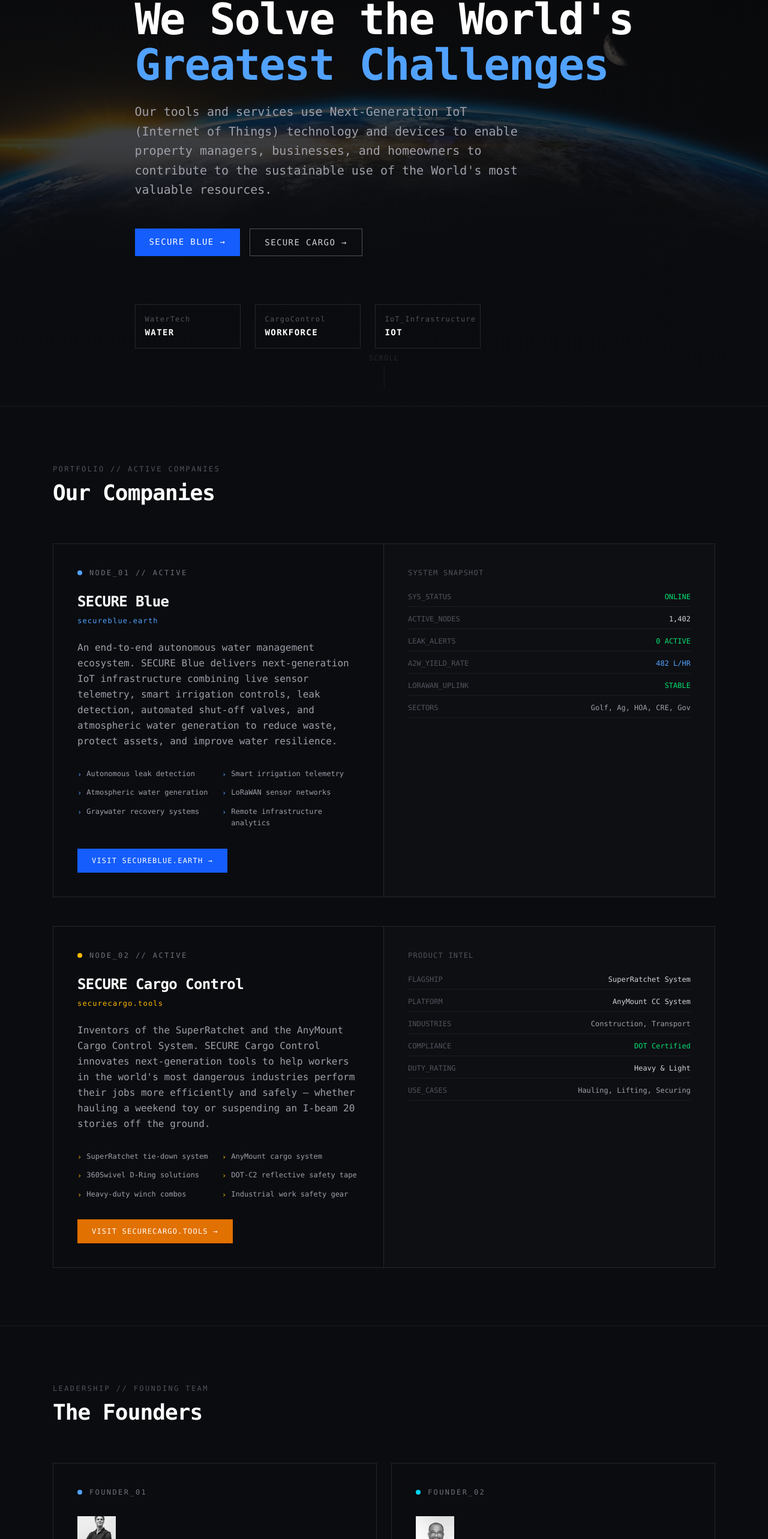
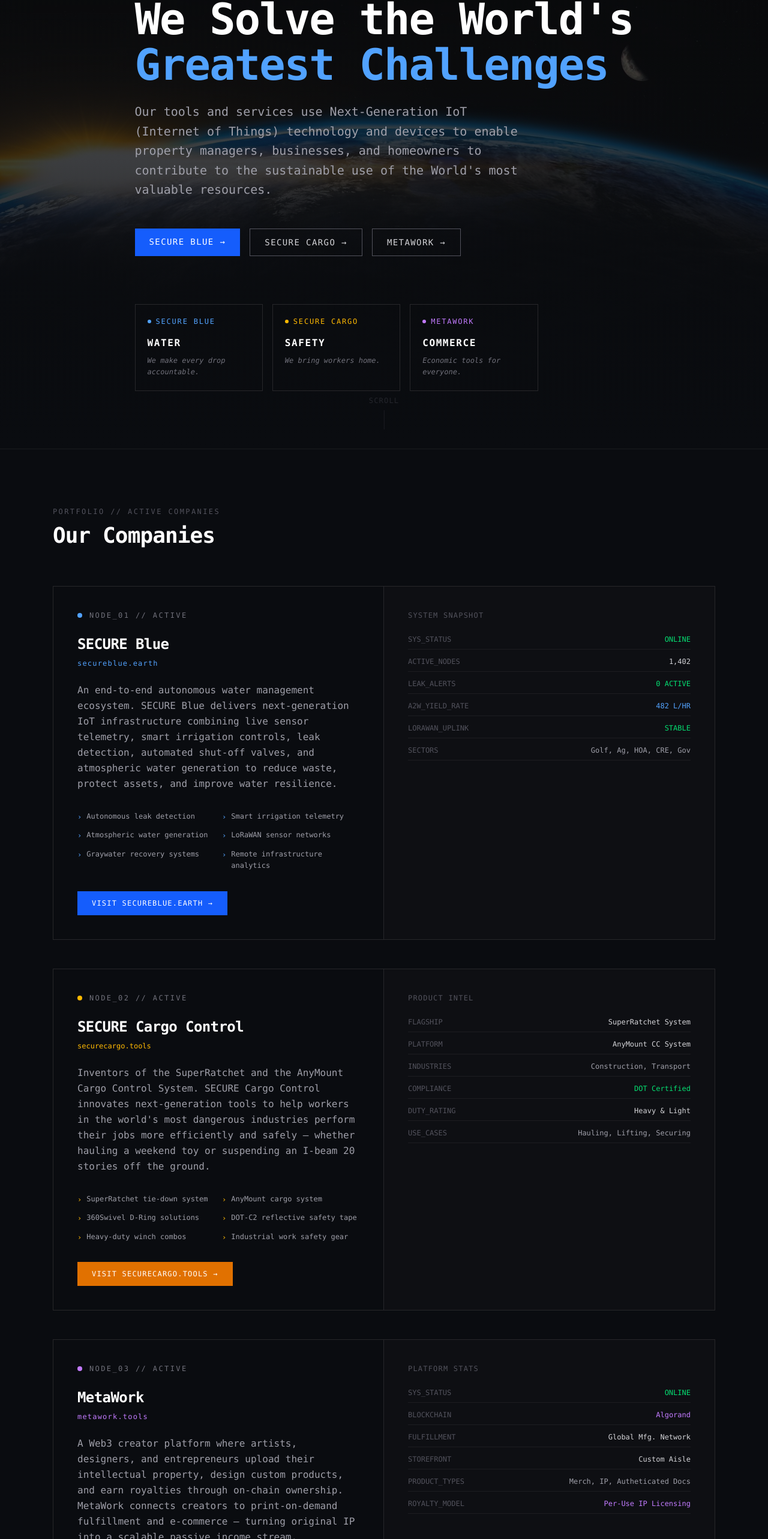
Before and after one commit to securetoolcompany/secure-tool-co, a Next.js app: page / in a window 1280 px wide. Shown: the part 205-2771 px from the top of the page at 60% size. Built offline with nearby package versions, Linux system fonts and the light colour scheme.

Commit message:
add metawork

```diff
--- a/app/page.tsx
+++ b/app/page.tsx
@@ -69,17 +69,54 @@
             >
               SECURE Cargo →
             </a>
+            <a
+              href="https://metawork.tools"
+              target="_blank"
+              rel="noopener noreferrer"
+              className="px-6 py-3 border border-zinc-600 hover:border-purple-500 text-zinc-300 hover:text-purple-300 text-sm tracking-widest uppercase transition-colors"
+            >
+              MetaWork →
+            </a>
           </div>
 
-          <div className="mt-20 grid grid-cols-3 gap-6 max-w-xl">
+           <div className="mt-20 grid grid-cols-1 sm:grid-cols-3 gap-4 max-w-2xl">
             {[
-              { label: "WATER",     tag: "WaterTech" },
-              { label: "WORKFORCE", tag: "CargoControl" },
-              { label: "IOT",       tag: "IoT_Infrastructure" },
+              {
+                challenge: "WATER",
+                mission:   "We make every drop accountable.",
+                company:   "SECURE Blue",
+                color:     "text-blue-400",
+                dot:       "bg-blue-400",
+                border:    "hover:border-blue-900",
+              },
+              {
+                challenge: "SAFETY",
+                mission:   "We bring workers home.",
+                company:   "SECURE Cargo",
+                color:     "text-amber-400",
+                dot:       "bg-amber-400",
+                border:    "hover:border-amber-900",
+              },
+              {
+                challenge: "COMMERCE",
+                mission:   "Economic tools for everyone.",
+                company:   "MetaWork",
+                color:     "text-purple-400",
+                dot:       "bg-purple-400",
+                border:    "hover:border-purple-900",
+              },
             ].map((item) => (
-              <div key={item.label} className="border border-zinc-800 p-4">
-                <div className="text-xs text-zinc-600 tracking-widest mb-1">{item.tag}</div>
-                <div className="text-white text-sm font-bold tracking-widest">{item.label}</div>
+              <div key={item.challenge} className={`border border-zinc-800 ${item.border} transition-colors p-5`}>
+                <div className="flex items-center gap-2 mb-4">
+                  <span className={`inline-block w-1.5 h-1.5 rounded-full ${item.dot}`} />
+                  <span className={`text-xs tracking-[0.15em] uppercase ${item.color}`}>{item.company}</span>
+                </div>
+                <div className="text-white text-base font-bold tracking-widest uppercase mb-2">
+                  {item.challenge}
+                </div>
+                <div className="text-zinc-500 text-xs leading-relaxed italic">
+                  {item.mission}
+                </div>
               </div>
             ))}
           </div>
@@ -147,11 +184,11 @@
                 <div className="text-xs tracking-widest text-zinc-600 mb-6 uppercase">System Snapshot</div>
                 <div className="space-y-3 font-mono text-xs">
                   {[
-                    { key: "SYS_STATUS",     val: "ONLINE",           color: "text-green-400" },
-                    { key: "ACTIVE_NODES",   val: "1,402",            color: "text-zinc-300"  },
-                    { key: "LEAK_ALERTS",    val: "0 ACTIVE",         color: "text-green-400" },
-                    { key: "A2W_YIELD_RATE", val: "482 L/HR",         color: "text-blue-400"  },
-                    { key: "LORAWAN_UPLINK", val: "STABLE",           color: "text-green-400" },
+                    { key: "SYS_STATUS",     val: "ONLINE",                color: "text-green-400" },
+                    { key: "ACTIVE_NODES",   val: "1,402",                 color: "text-zinc-300"  },
+                    { key: "LEAK_ALERTS",    val: "0 ACTIVE",              color: "text-green-400" },
+                    { key: "A2W_YIELD_RATE", val: "482 L/HR",              color: "text-blue-400"  },
+                    { key: "LORAWAN_UPLINK", val: "STABLE",                color: "text-green-400" },
                     { key: "SECTORS",        val: "Golf, Ag, HOA, CRE, Gov", color: "text-zinc-400" },
                   ].map(({ key, val, color }) => (
                     <div key={key} className="flex justify-between items-center border-b border-zinc-800/60 pb-2">
@@ -165,7 +202,7 @@
           </div>
 
           {/* SECURE Cargo Control */}
-          <div className="border border-zinc-800 hover:border-zinc-600 transition-colors">
+          <div className="mb-12 border border-zinc-800 hover:border-zinc-600 transition-colors">
             <div className="grid md:grid-cols-2 gap-0">
               <div className="p-10 border-b md:border-b-0 md:border-r border-zinc-800">
                 <div className="flex items-center gap-3 mb-6">
@@ -173,7 +210,7 @@
                   <span className="text-xs tracking-[0.2em] text-zinc-500 uppercase">NODE_02 // ACTIVE</span>
                 </div>
                 <h3 className="text-2xl font-bold text-white tracking-tight mb-2">SECURE Cargo Control</h3>
-                <div className="text-xs text-amber-400 tracking-widest mb-6">securecargo.tools</div>
+                <div className="text-xs text-amber-400 tracking-widests mb-6">securecargo.tools</div>
                 <p className="text-zinc-400 leading-relaxed mb-8">
                   Inventors of the SuperRatchet and the AnyMount Cargo Control System. SECURE Cargo
                   Control innovates next-generation tools to help workers in the world&apos;s most dangerous
@@ -208,11 +245,11 @@
                 <div className="text-xs tracking-widest text-zinc-600 mb-6 uppercase">Product Intel</div>
                 <div className="space-y-3 font-mono text-xs">
                   {[
-                    { key: "FLAGSHIP",     val: "SuperRatchet System",   color: "text-zinc-300"  },
-                    { key: "PLATFORM",     val: "AnyMount CC System",    color: "text-zinc-300"  },
-                    { key: "INDUSTRIES",   val: "Construction, Transport", color: "text-zinc-400" },
-                    { key: "COMPLIANCE",   val: "DOT Certified",          color: "text-green-400" },
-                    { key: "DUTY_RATING",  val: "Heavy & Light",          color: "text-zinc-300"  },
+                    { key: "FLAGSHIP",     val: "SuperRatchet System",      color: "text-zinc-300"  },
+                    { key: "PLATFORM",     val: "AnyMount CC System",       color: "text-zinc-300"  },
+                    { key: "INDUSTRIES",   val: "Construction, Transport",   color: "text-zinc-400"  },
+                    { key: "COMPLIANCE",   val: "DOT Certified",             color: "text-green-400" },
+                    { key: "DUTY_RATING",  val: "Heavy & Light",             color: "text-zinc-300"  },
                     { key: "USE_CASES",    val: "Hauling, Lifting, Securing", color: "text-zinc-400" },
                   ].map(({ key, val, color }) => (
                     <div key={key} className="flex justify-between items-center border-b border-zinc-800/60 pb-2">
@@ -224,6 +261,68 @@
               </div>
             </div>
           </div>
+
+          {/* MetaWork */}
+          <div className="border border-zinc-800 hover:border-zinc-600 transition-colors">
+            <div className="grid md:grid-cols-2 gap-0">
+              <div className="p-10 border-b md:border-b-0 md:border-r border-zinc-800">
+                <div className="flex items-center gap-3 mb-6">
+                  <span className="inline-block w-2 h-2 rounded-full bg-purple-400" />
+                  <span className="text-xs tracking-[0.2em] text-zinc-500 uppercase">NODE_03 // ACTIVE</span>
+                </div>
+                <h3 className="text-2xl font-bold text-white tracking-tight mb-2">MetaWork</h3>
+                <div className="text-xs text-purple-400 tracking-widest mb-6">metawork.tools</div>
+                <p className="text-zinc-400 leading-relaxed mb-8">
+                  A Web3 creator platform where artists, designers, and entrepreneurs upload their
+                  intellectual property, design custom products, and earn royalties through on-chain
+                  ownership. MetaWork connects creators to print-on-demand fulfillment and e-commerce
+                  — turning original IP into a scalable passive income stream.
+                </p>
+                <div className="grid grid-cols-2 gap-3 mb-8">
+                  {[
+                    "IP upload & on-chain ownership",
+                    "Custom product design canvas",
+                    "Algorand blockchain royalties",
+                    "Print-on-demand fulfillment",
+                    "Creator earnings dashboard",
+                    "Customized Aisles to display Products/IP",
+                  ].map((feat) => (
+                    <div key={feat} className="flex items-start gap-2">
+                      <span className="text-purple-400 text-xs mt-0.5">›</span>
+                      <span className="text-zinc-400 text-xs leading-relaxed">{feat}</span>
+                    </div>
+                  ))}
+                </div>
+                <a
+                  href="https://metawork.tools"
+                  target="_blank"
+                  rel="noopener noreferrer"
+                  className="inline-flex items-center gap-2 px-6 py-3 bg-purple-700 hover:bg-purple-600 text-white text-xs tracking-widest uppercase transition-colors"
+                >
+                  VISIT METAWORK.TOOLS →
+                </a>
+              </div>
+              <div className="p-10 bg-zinc-900/30">
+                <div className="text-xs tracking-widest text-zinc-600 mb-6 uppercase">Platform Stats</div>
+                <div className="space-y-3 font-mono text-xs">
+                  {[
+                    { key: "SYS_STATUS",    val: "ONLINE",                color: "text-green-400"  },
+                    { key: "BLOCKCHAIN",    val: "Algorand",              color: "text-purple-400" },
+                    { key: "FULFILLMENT",   val: "Global Mfg. Network",   color: "text-zinc-300"   },
+                    { key: "STOREFRONT",    val: "Custom Aisle",          color: "text-zinc-300"   },
+                    { key: "PRODUCT_TYPES", val: "Merch, IP, Autheticated Docs",  color: "text-zinc-400"   },
+                    { key: "ROYALTY_MODEL", val: "Per-Use IP Licensing",  color: "text-purple-400" },
+                  ].map(({ key, val, color }) => (
+                    <div key={key} className="flex justify-between items-center border-b border-zinc-800/60 pb-2">
+                      <span className="text-zinc-600">{key}</span>
+                      <span className={color}>{val}</span>
+                    </div>
+                  ))}
+                </div>
+              </div>
+            </div>
+          </div>
+
         </div>
       </section>
 
@@ -270,7 +369,7 @@
                 ].map(({ k, v }) => (
                   <div key={k} className="flex justify-between border-b border-zinc-800/60 pb-2">
                     <span className="text-zinc-600">{k}</span>
-                    <span className="text-zinc-300 text-right">{v}</span>
+                    <span className="text-zinc-300">{v}</span>
                   </div>
                 ))}
               </div>
@@ -293,9 +392,9 @@
               <div className="text-xs text-cyan-400 tracking-widest mb-6">CO-FOUNDER // SECURE TOOL CO.</div>
               <p className="text-zinc-400 text-sm leading-relaxed mb-6">
                 Inventor and technical founder. Scott built the AnyMount Cargo Control System,
-                assembled the IoT infrastructure stack behind SECURE Blue and pioneers the
+                assembled the IoT infrastructure stack behind SECURE Blue, and pioneers the
                 use of LoRaWAN networks for water management. He has a rare talent for turning
-                client pains and real-world problems into scalable product lines.
+                real-world problems into scalable product lines.
               </p>
               <div className="space-y-2 font-mono text-xs">
                 {[
@@ -306,7 +405,7 @@
                 ].map(({ k, v }) => (
                   <div key={k} className="flex justify-between border-b border-zinc-800/60 pb-2">
                     <span className="text-zinc-600">{k}</span>
-                    <span className="text-zinc-300 text-right">{v}</span>
+                    <span className="text-zinc-300">{v}</span>
                   </div>
                 ))}
               </div>
@@ -328,9 +427,10 @@
             <div className="text-zinc-700 text-xs mt-2">TUCSON, AZ // EST. 2025</div>
           </div>
           <div className="flex flex-col gap-3 text-xs">
-            <div className="flex gap-6 text-zinc-500">
-              <a href="https://secureblue.earth"   target="_blank" rel="noopener noreferrer" className="hover:text-blue-400 transition-colors tracking-widest uppercase">SECURE Blue</a>
-              <a href="https://securecargo.tools"  target="_blank" rel="noopener noreferrer" className="hover:text-amber-400 transition-colors tracking-widest uppercase">SECURE Cargo</a>
+            <div className="flex flex-wrap gap-6 text-zinc-500">
+              <a href="https://secureblue.earth"  target="_blank" rel="noopener noreferrer" className="hover:text-blue-400 transition-colors tracking-widest uppercase">SECURE Blue</a>
+              <a href="https://securecargo.tools" target="_blank" rel="noopener noreferrer" className="hover:text-amber-400 transition-colors tracking-widest uppercase">SECURE Cargo</a>
+              <a href="https://metawork.tools"    target="_blank" rel="noopener noreferrer" className="hover:text-purple-400 transition-colors tracking-widest uppercase">MetaWork</a>
               <a href="mailto:office@securetool.company" className="hover:text-zinc-300 transition-colors tracking-widest uppercase">Contact</a>
             </div>
             <div className="text-zinc-700 md:text-right">
```
